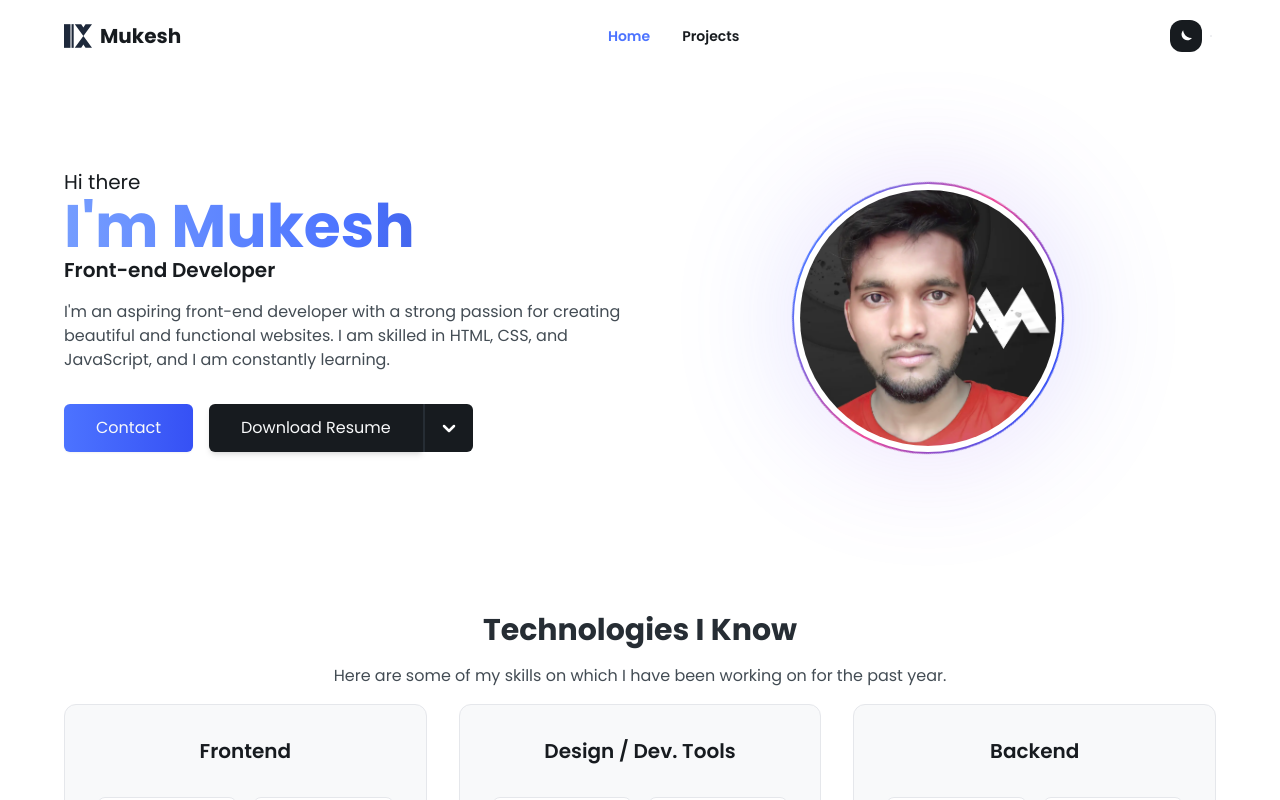
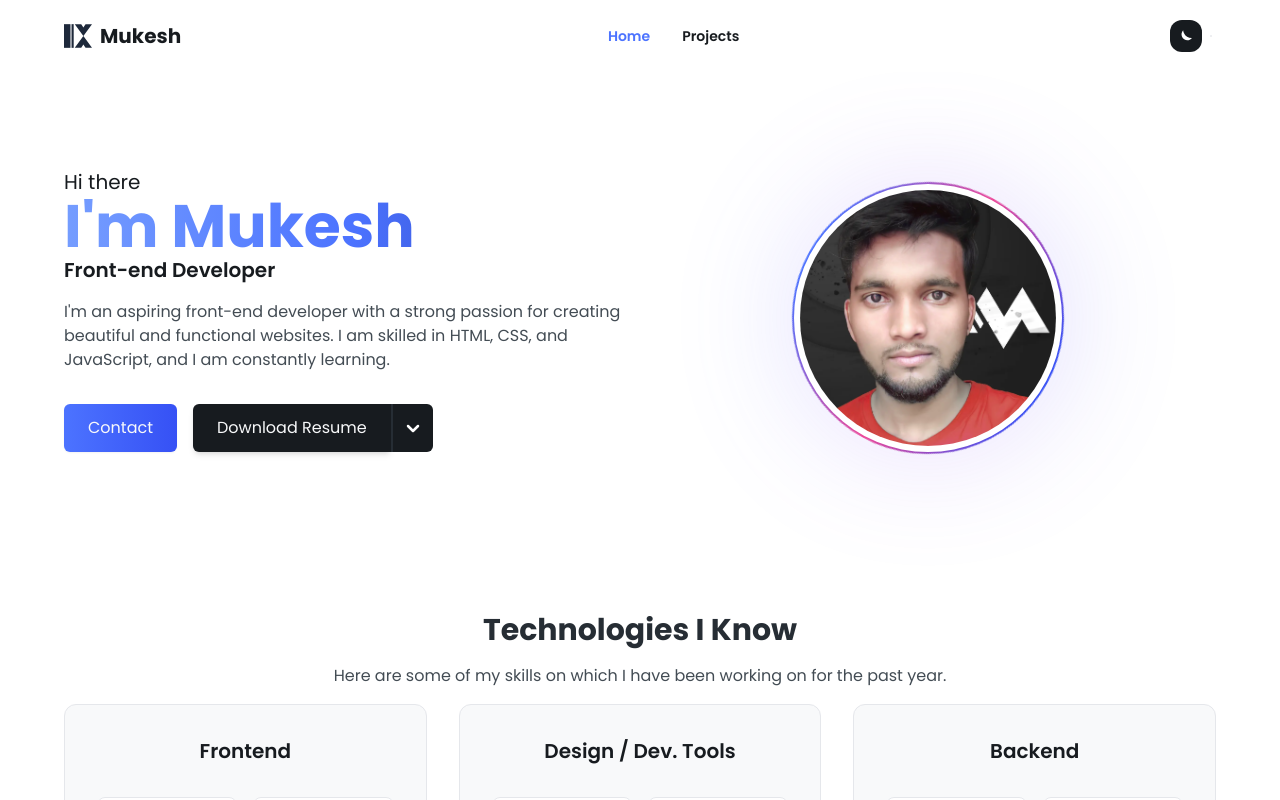
Before and after one commit to dopemukesh/myPortfolio, a React (Vite) app: page / in a window 1280 px wide. Shown: the top 800 px of the page. Built offline with nearby package versions, Linux system fonts and the light colour scheme.

Commit message:
Update button padding in Hero.jsx for improved layout consistency

```diff
--- a/src/pages/Hero.jsx
+++ b/src/pages/Hero.jsx
@@ -36,7 +36,7 @@ const Hero = () => {
             CSS, and JavaScript, and I am constantly learning.
           </p>
           <div className="flex justify-center md:justify-start items-center flex-wrap gap-4 py-4">
-            <NavLink to="/contact" className="rounded-md bg-gradient-to-r from-brandBlue-500 to-brandBlue-600 hover:bg-brandBlue-600 active:bg-brandBlue-400 px-8 py-3 shadow-sm">Contact</NavLink>
+            <NavLink to="/contact" className="rounded-md bg-gradient-to-r from-brandBlue-500 to-brandBlue-600 hover:bg-brandBlue-600 active:bg-brandBlue-400 px-6 py-3 shadow-sm">Contact</NavLink>
 
             <div className="flex items-center rounded-md dark:border dark:border-brandDark-700">
               <NavLink id="download-link"
@@ -46,13 +46,13 @@ const Hero = () => {
                   link.download = resumeLink.split('/').pop();
                   link.click();
                 }}
-                className="rounded-l-md bg-brandDark-800 px-8 py-3 space-x-2 shadow-md hover:bg-brandBlue-500">
+                className="rounded-l-md bg-brandDark-800 px-6 py-3 space-x-2 shadow-md hover:bg-brandBlue-500">
                 Download Resume
               </NavLink>
 
               <button id="dropdown-button" className="relative group">
                 <img src={downArrow} alt="arrow-down"
-                  className="rounded-r-md bg-brandDark-800 px-3 py-3 h-full border-s-2 border-brandDark-700 hover:bg-brandBlue-500" />
+                  className="rounded-r-md bg-brandDark-800 px-2 py-3 h-full border-s-2 border-brandDark-700 hover:bg-brandBlue-500" />
 
                 <div id="resume-colors"
                   className="absolute hidden group-hover:block group-focus:block right-0 top-14 bg-brandDark-800 text-brandDark-100 rounded-md p-1.5 shadow-md space-y-1 border border-brandDark-700">
```
